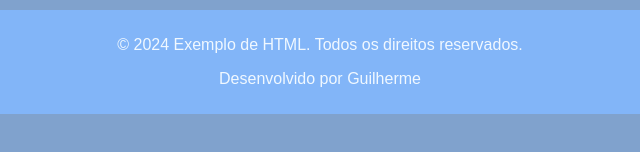
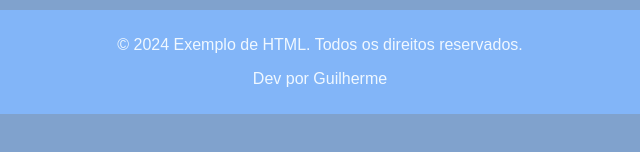
Before and after one commit to guilecanton/projeto_dev_mobile, a plain HTML site: page Ex 1/Untitled-1.html in a window 1280 px wide. Shown: the part 480-632 px from the top of the page, 320-960 px from the left. Drawn offline with Linux system fonts and the light colour scheme.

Commit message:
alteração nos títulos das páginas

```diff
--- a/Ex 1/Untitled-1.html
+++ b/Ex 1/Untitled-1.html
@@ -15,7 +15,7 @@
          <link rel="stylesheet" href="style.css">
     </header>
 <head>
-        <title>O que é HTML?</title>
+        <title>O que é HTML tu tum???</title>
 </head>
 <body>
     <h1><b>O que é HTML?</b></h1>
@@ -26,7 +26,7 @@
 <footer>
         <div class="container">
             <p>&copy; 2024 Exemplo de HTML. Todos os direitos reservados.</p>
-            <p>Desenvolvido por Guilherme</p>
+            <p>Dev por Guilherme</p>
         </div>
     </footer>
 
```
